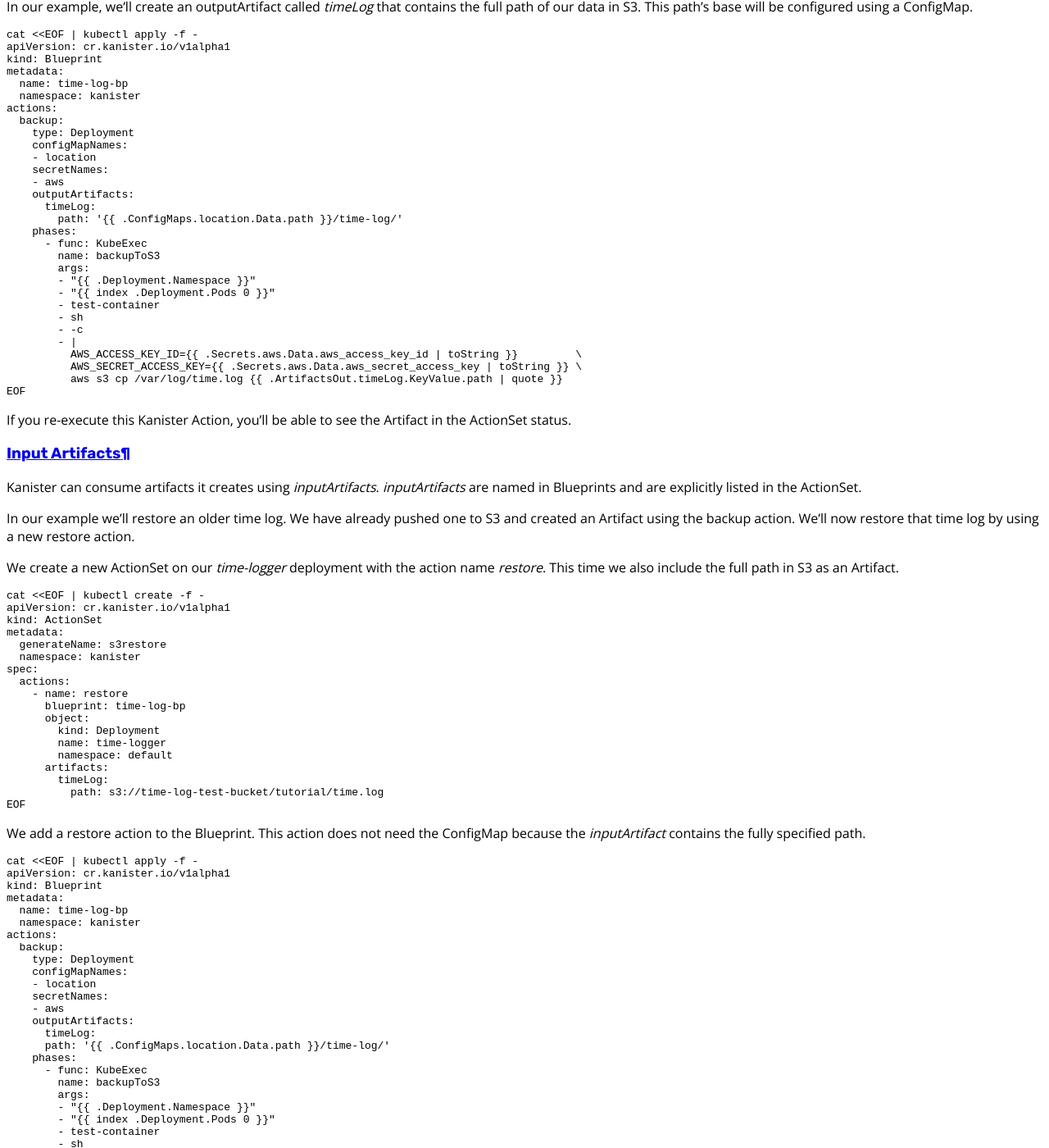
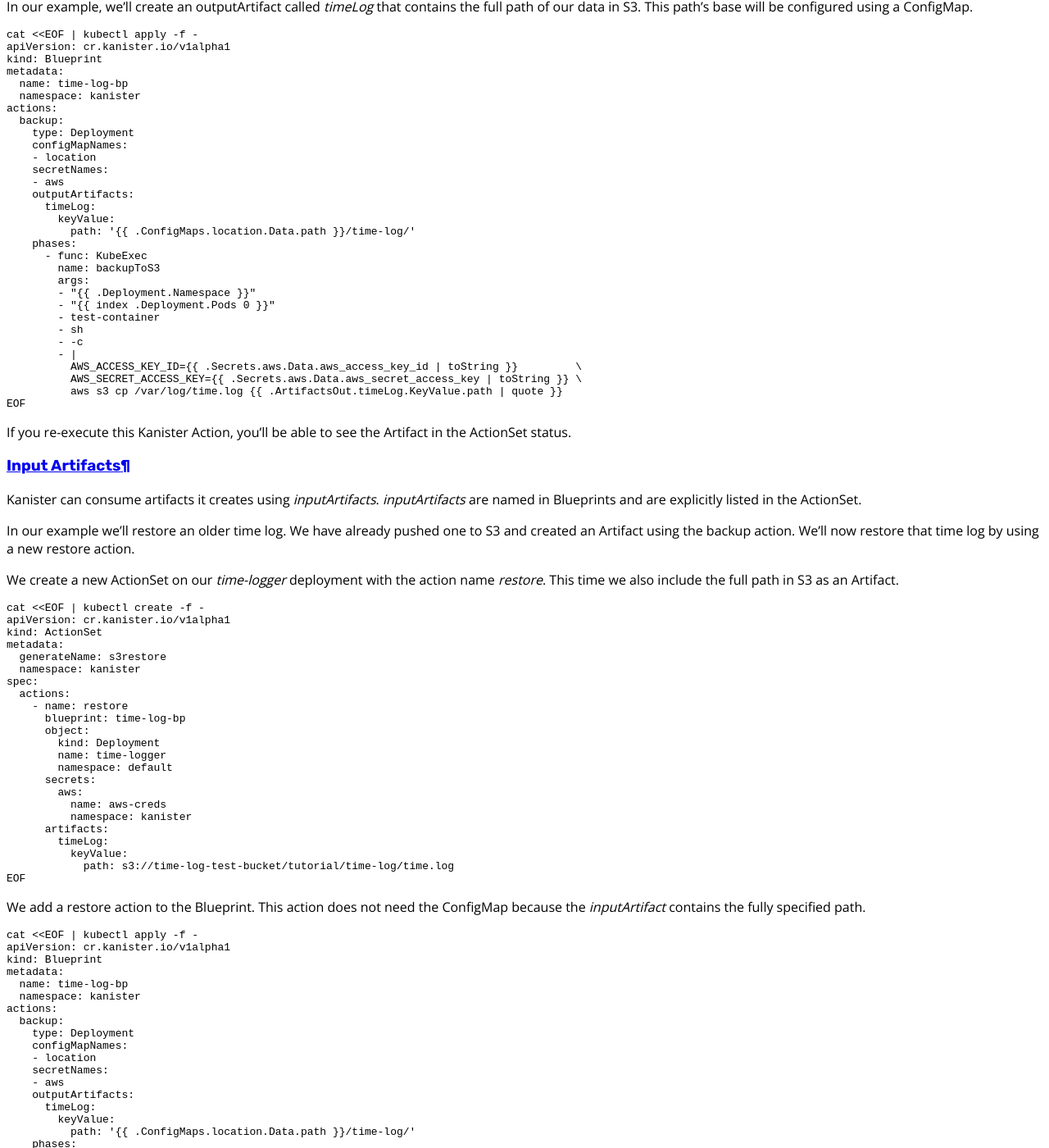
Before and after one commit to kanisterio/kanister, a Sphinx documentation site: the page built from docs/tutorial.rst, in a window 1280 px wide and 1400 px high, scrolled down 5877 px. Shown: the whole window at 82% size. Built offline with Sphinx 7.4.7, drawn with Linux system fonts in a browser that asks for light colours.

Commit message:
Time log kanister (#3026)
* minor inclusions in time-log example and tutorial

* restored the args convention

restored args convention followed in other example blueprints

```diff
--- a/docs/tutorial.rst
+++ b/docs/tutorial.rst
@@ -417,7 +417,8 @@
       - aws
       outputArtifacts:
         timeLog:
-          path: '{{ .ConfigMaps.location.Data.path }}/time-log/'
+          keyValue:
+            path: '{{ .ConfigMaps.location.Data.path }}/time-log/'
       phases:
         - func: KubeExec
           name: backupToS3
@@ -466,9 +467,14 @@
           kind: Deployment
           name: time-logger
           namespace: default
+        secrets:
+          aws:
+            name: aws-creds
+            namespace: kanister
         artifacts:
           timeLog:
-            path: s3://time-log-test-bucket/tutorial/time.log
+            keyValue:
+              path: s3://time-log-test-bucket/tutorial/time-log/time.log
   EOF
 
 We add a restore action to the Blueprint. This action does not need the
@@ -491,7 +497,8 @@
       - aws
       outputArtifacts:
         timeLog:
-        path: '{{ .ConfigMaps.location.Data.path }}/time-log/'
+          keyValue:
+            path: '{{ .ConfigMaps.location.Data.path }}/time-log/'
       phases:
         - func: KubeExec
           name: backupToS3
```
Also changed, not shown: 3 other files.
